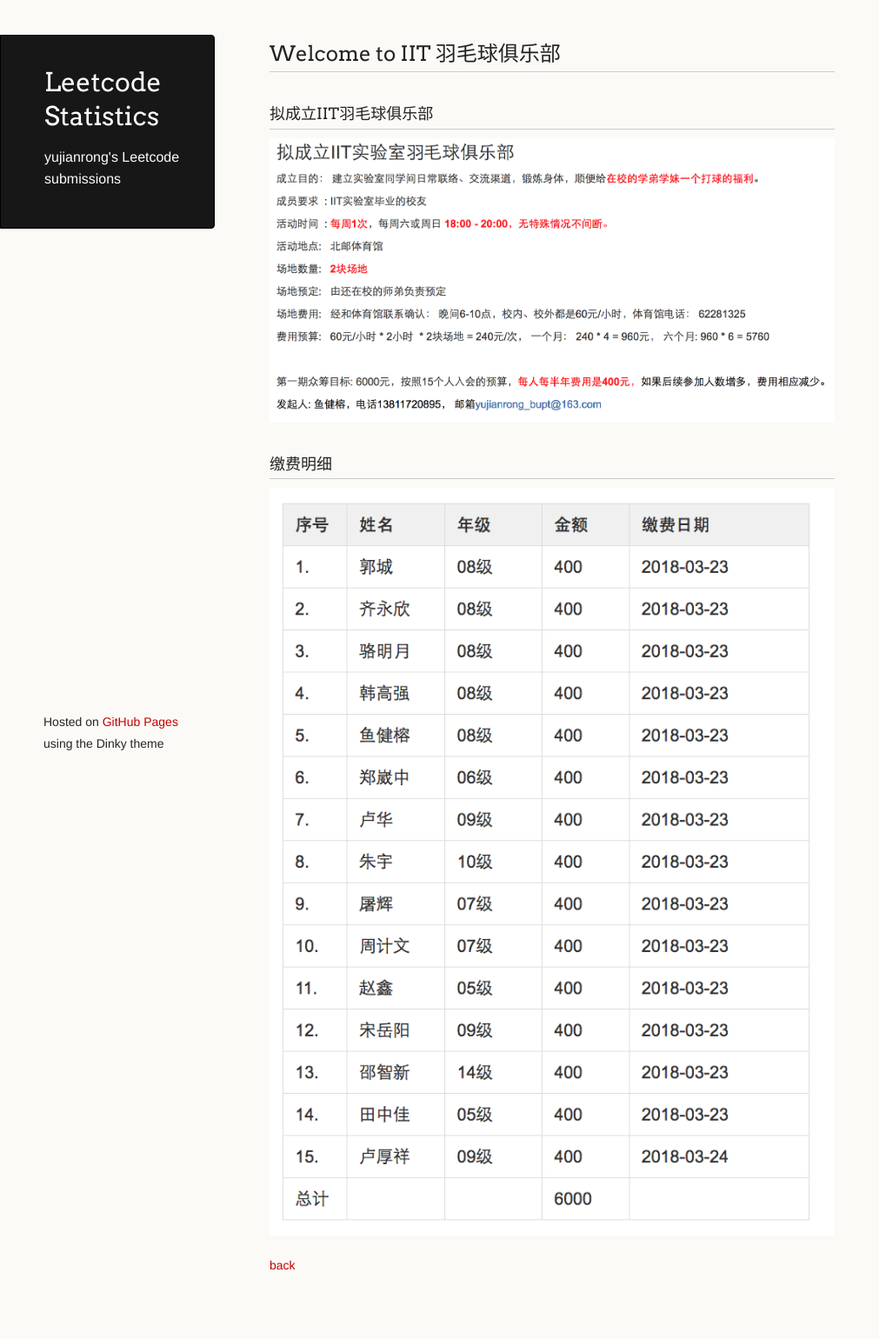
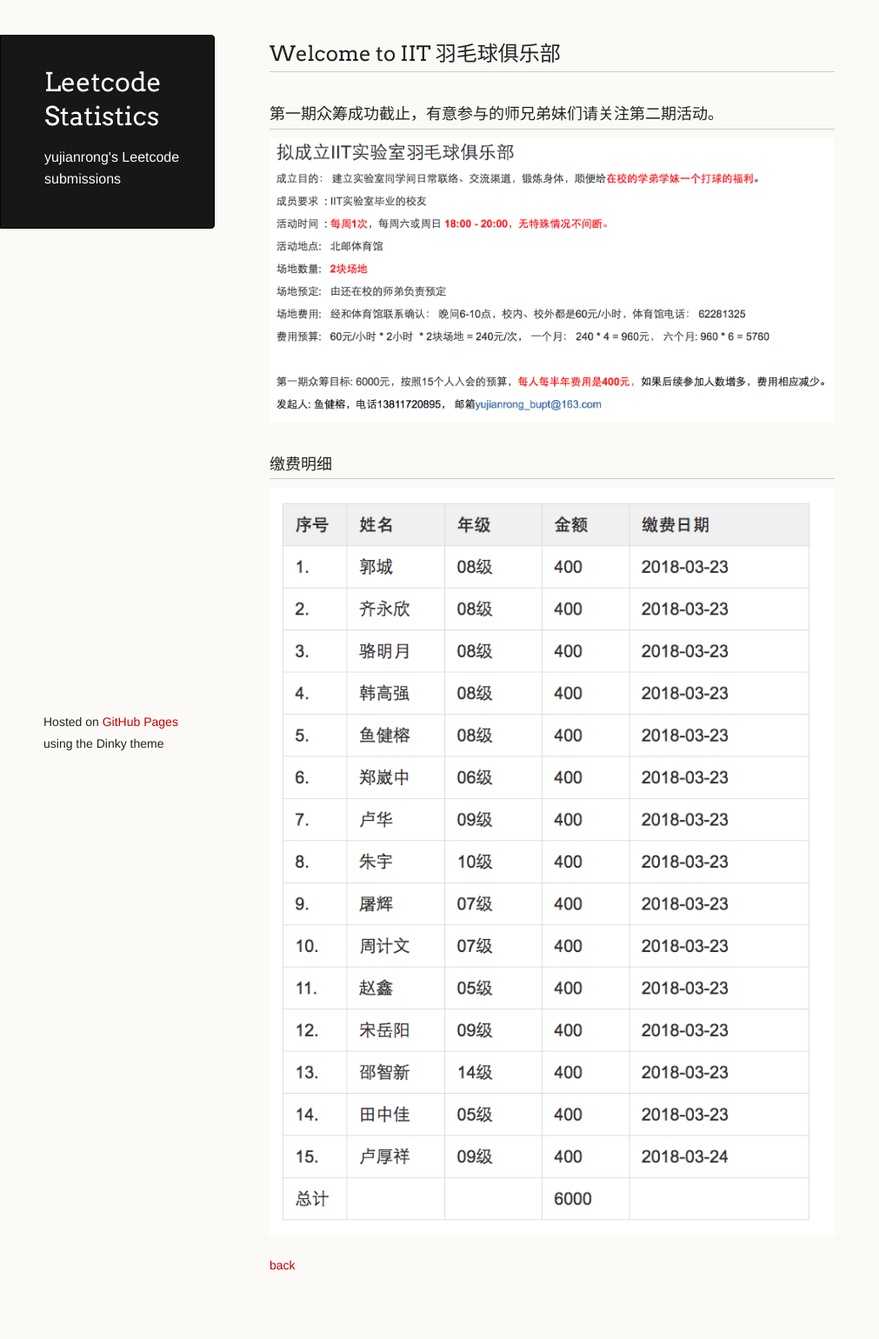
Before and after one commit to yjrhot/yjrhot.github.io, a Jekyll site: the page built from IIT-club.md, in a window 1280 px wide. Shown: the whole page at 87% size, without its empty margins (0-1011 px from the left). Built offline with Jekyll 4.4.1, drawn with Linux system fonts in a browser that asks for light colours; our own code applies the rules of GitHub Pages for plain Markdown files.

Commit message:
little change

```diff
--- a/IIT-club.md
+++ b/IIT-club.md
@@ -4,7 +4,7 @@ layout: default
 
 ## Welcome to  IIT 羽毛球俱乐部
 
-### [](#header-1) 拟成立IIT羽毛球俱乐部
+### [](#header-1) 第一期众筹成功截止，有意参与的师兄弟妹们请关注第二期活动。
 
 ![](IIT-club-big.jpg)
 
```
